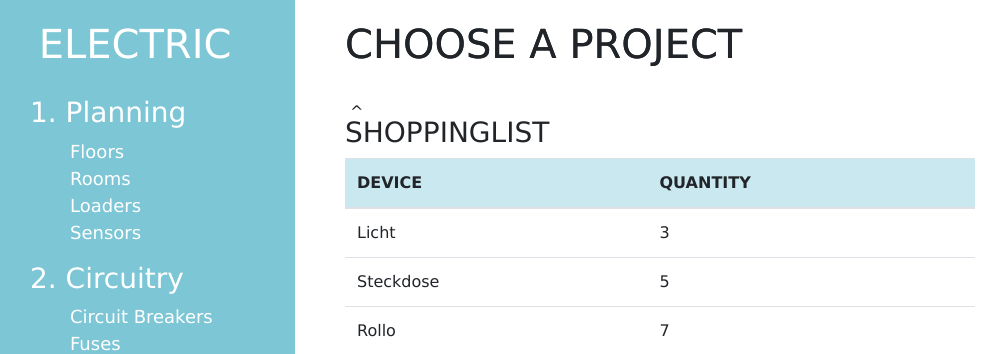
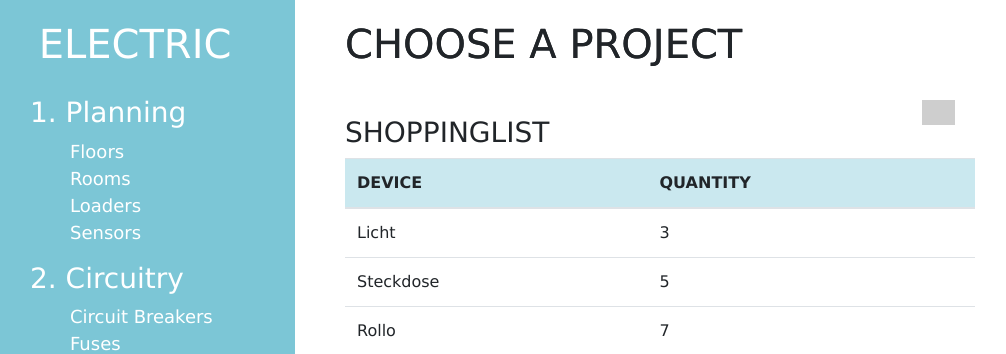
Before and after one commit to Kl4rity/Elektroinstallationsplaner_Tracker, a PHP site: page / in a window 1280 px wide. Shown: the top 354 px of the page, without its empty margins (25-1031 px from the left). Run offline with PHP 8.4, Linux system fonts and the light colour scheme; grey boxes are pictures that could not be loaded.

Commit message:
Added and styled back-button in header-section of table.

```diff
--- a/implementation/src/index.html
+++ b/implementation/src/index.html
@@ -54,7 +54,8 @@
         <div id="page1" class="col-9 mainView">
             <h1 id="projectHeadTitle">CHOOSE A PROJECT</h1>
             <br>
-            <h3 id="listTitle"></h3><span id="backButton"> ^</span>
+
+            <div class = "col-9" id = "header-row"> <h3 id="listTitle"></h3><img src="../icons/chevron-up.png" id="backButton"></img></div>
             <div id="floorName" class="col-9 list-group list-group-flush showInline">
                 <table class="table table-striped">
                     <tbody class="appendedRow">
--- a/implementation/src/style.css
+++ b/implementation/src/style.css
@@ -112,8 +112,23 @@
     cursor: pointer;
 }
 
-#listTitle{
+#listTitle {
     display:inline-block;
+}
+
+#backButton {
+    height:25px;
+    float: right;
+    padding-right: 20px;
+    opacity: 0.5;
+}
+
+#backButton:hover {
+    opacity: 1;
+}
+
+#header-row{
+    padding-left: 0px;
 }
 
 @media print {
```
Also changed, not shown: implementation/icons/chevron-up.png (added).
